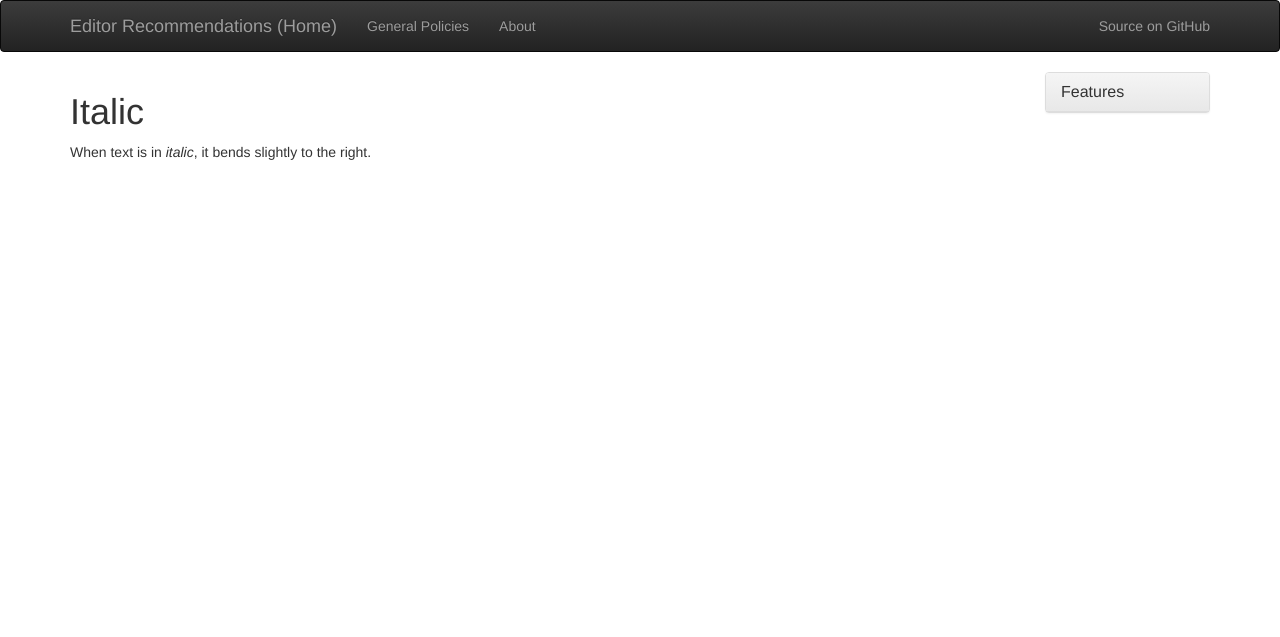
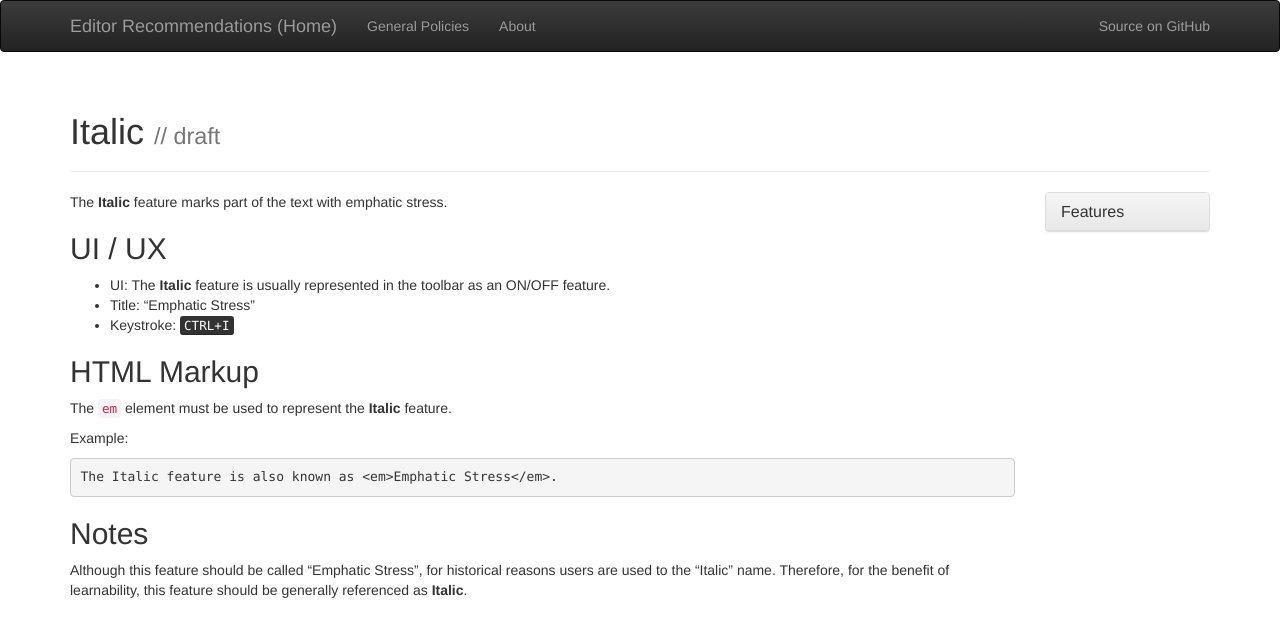
Before and after one commit to ckeditor/editor-recommendations, a Jekyll site: the page built from _features/italic.md, in a window 1280 px wide. Shown: the top 637 px of the page. Built offline with Jekyll 4.4.1, drawn with Linux system fonts in a browser that asks for light colours.

Commit message:
Enhanced Features.

````diff
--- a/_features/italic.md
+++ b/_features/italic.md
@@ -1,13 +1,41 @@
 ---
 feature:
   name: "Italic"
+  status: "Draft"
 
 layout: default
 ---
 
 {% capture description %}
 
-When text is in *italic*, it bends slightly to the right.
+The **Italic** feature marks part of the text with emphatic stress.
+
+{% endcapture %}
+
+{% capture ui %}
+
+ * UI: The **Italic** feature is usually represented in the toolbar as an ON/OFF feature.
+ * Title: "Emphatic Stress"
+ * Keystroke: <kbd>CTRL+I</kbd>
+
+{% endcapture %}
+
+{% capture markup %}
+
+The `em` element must be used to represent the **Italic** feature.
+
+Example:
+
+```
+The Italic feature is also known as <em>Emphatic Stress</em>.
+```
+
+{% endcapture %}
+
+{% capture notes %}
+
+Although this feature should be called "Emphatic Stress", for historical reasons users are used to the "Italic" name.
+Therefore, for the benefit of learnability, this feature should be generally referenced as **Italic**.
 
 {% endcapture %}
 
--- a/_includes/feature.html
+++ b/_includes/feature.html
@@ -1,8 +1,26 @@
+<div class="page-header">
+    <h1>{{ page.feature.name }} <small> // {{ page.feature.status | downcase }}</small></h1>
+</div>
+
 <div class="row">
     <div class="col-md-10">
-        <h1>{{ page.feature.name }}</h1>
+        {{ description | markdownify }}
 
-        {{ description | markdownify }}
+        {% if ui %}
+
+        <h2>UI / UX</h2>
+
+        {{ ui | markdownify }}
+
+        {% endif %}
+
+        {% if markup %}
+
+        <h2>HTML Markup</h2>
+
+        {{ markup | markdownify }}
+
+        {% endif %}
 
         {% if notes %}
 
````
Also changed, not shown: _features/bold.md (+23 -3 lines).
